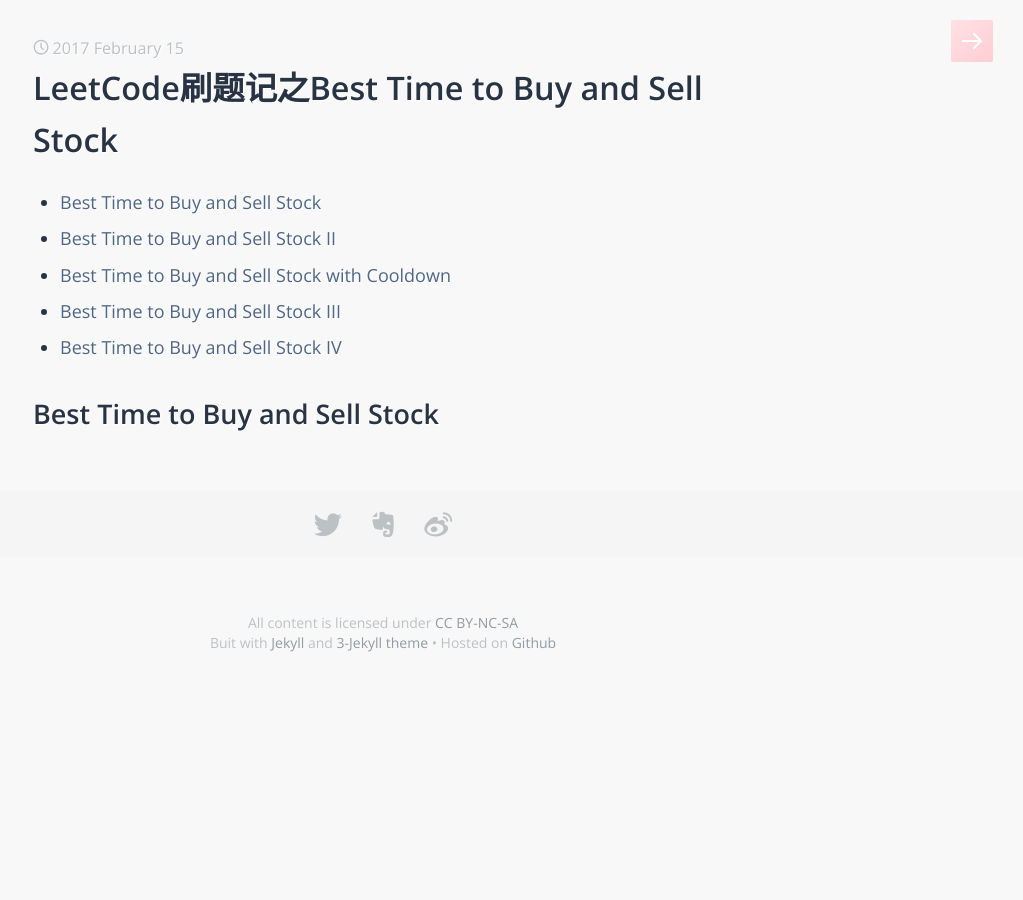
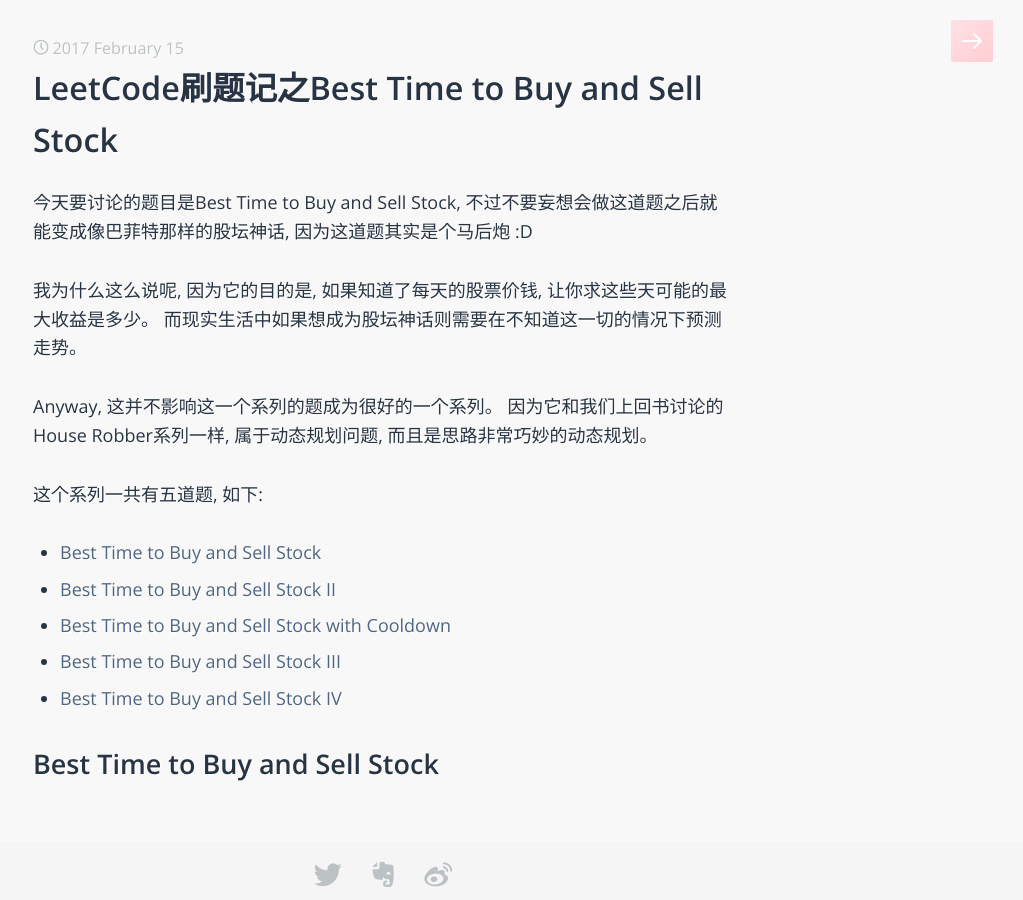
Before and after one commit to sophiesongge/sophiesongge.github.io, a Jekyll site: the page built from _posts/2017-02-15-buy-sell-stock.markdown, in a window 1280 px wide. Shown: the whole page, without its empty margins (257-1280 px from the left). Built offline with Jekyll 4.4.1, drawn with Linux system fonts in a browser that asks for light colours; some web fonts are replaced.

Commit message:
add posts

```diff
--- a/_posts/2017-02-15-buy-sell-stock.markdown
+++ b/_posts/2017-02-15-buy-sell-stock.markdown
@@ -5,6 +5,14 @@
 categories: leetcode
 use_math: false
 ---
+
+今天要讨论的题目是Best Time to Buy and Sell Stock, 不过不要妄想会做这道题之后就能变成像巴菲特那样的股坛神话, 因为这道题其实是个马后炮 :D
+
+我为什么这么说呢, 因为它的目的是, 如果知道了每天的股票价钱, 让你求这些天可能的最大收益是多少。 而现实生活中如果想成为股坛神话则需要在不知道这一切的情况下预测走势。
+
+Anyway, 这并不影响这一个系列的题成为很好的一个系列。 因为它和我们上回书讨论的House Robber系列一样, 属于动态规划问题, 而且是思路非常巧妙的动态规划。
+
+这个系列一共有五道题, 如下:
 
 * [Best Time to Buy and Sell Stock]
 * [Best Time to Buy and Sell Stock II]
@@ -17,6 +25,7 @@
 
 
 
+
 [Best Time to Buy and Sell Stock]: https://leetcode.com/problems/best-time-to-buy-and-sell-stock/
 [Best Time to Buy and Sell Stock II]: https://leetcode.com/problems/best-time-to-buy-and-sell-stock-ii/
 [Best Time to Buy and Sell Stock with Cooldown]: https://leetcode.com/problems/best-time-to-buy-and-sell-stock-with-cooldown/
```
